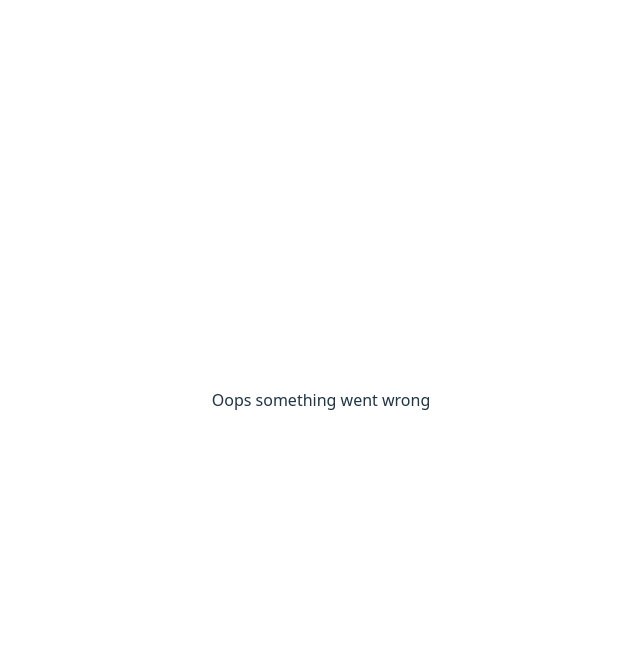
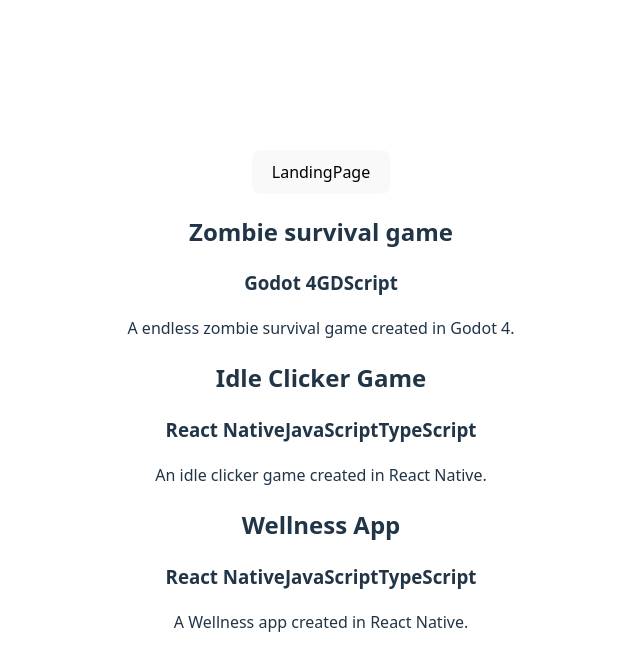
Before and after one commit to B-Rasmussen/portfolio, a React (Vite) app: page / in a window 1280 px wide. Both pictures are taken after a click on the button "Projects". Shown: the top 670 px of the page, without its empty margins (319-959 px from the left). Built offline with nearby package versions, Linux system fonts and the light colour scheme.

Commit message:
added projects page, projects page data

```diff
--- a/src/App.tsx
+++ b/src/App.tsx
@@ -1,6 +1,7 @@
 import "./App.css";
 import { SetStateAction, useState } from "react";
 import LandingPage from "./pages/LandingPage";
+import ProjectsPage from "./pages/ProjectsPage";
 
 function App() {
     const [currentScreen, setCurrentScreen] = useState("Landing");
@@ -14,8 +15,8 @@
         switch (currentScreen) {
             case "Landing":
                 return <LandingPage navigateTo={navigateTo} />;
-            // case "Projects":
-            //     return <ProjectsPage />;
+            case "Projects":
+                return <ProjectsPage navigateTo={navigateTo} />;
             default:
                 return <div>Oops something went wrong</div>;
         }
--- /dev/null
+++ b/src/components/PersonalProjects.tsx
@@ -0,0 +1,18 @@
+import personalProjects from "../data/personalProjects";
+
+function PersonalProjects() {
+    return (
+        <div>
+            {personalProjects.map((project) => (
+                <div key={project.id} className="project-card">
+                    <h2>{project.projectName}</h2>
+                    <h3>{project.technologies}</h3>
+                    <p>{project.description}</p>
+                    <p>{project.image}</p>
+                </div>
+            ))}
+        </div>
+    );
+}
+
+export default PersonalProjects;
--- /dev/null
+++ b/src/data/personalProjects.tsx
@@ -0,0 +1,25 @@
+const personalProjects = [
+    {
+        id: "1",
+        projectName: "Zombie survival game",
+        description: "A endless zombie survival game created in Godot 4.",
+        technologies: ["Godot 4","GDScript"],
+        image: '',
+    },
+    {
+        id: "2",
+        projectName: "Idle Clicker Game",
+        description: "An idle clicker game created in React Native.",
+        technologies: ["React Native", "JavaScript", "TypeScript"],
+        image: '',
+    },
+    {
+        id: "2",
+        projectName: "Wellness App",
+        description: "A Wellness app created in React Native.",
+        technologies: ["React Native", "JavaScript", "TypeScript"],
+        image: '',
+    },
+];
+
+export default personalProjects;
--- a/src/pages/LandingPage.tsx
+++ b/src/pages/LandingPage.tsx
@@ -7,7 +7,7 @@
 function LandingPage({navigateTo}: LandingPageProps) {
     return (
         <div>
-            <button onClick={() => navigateTo("projects")}>Projects</button>
+            <button onClick={() => navigateTo("Projects")}>Projects</button>
             <WorkHistory />
         </div>
     );
--- /dev/null
+++ b/src/pages/ProjectsPage.tsx
@@ -0,0 +1,16 @@
+import PersonalProjects from "../components/PersonalProjects";
+
+
+type ProjectsPageProps = {
+    navigateTo: (path: string) => void;
+}
+
+function ProjectsPage({navigateTo}: ProjectsPageProps) {
+    return (
+        <div>
+            <button onClick={() => navigateTo("Landing")}>LandingPage</button>
+            <PersonalProjects />
+        </div>
+    );
+}
+export default ProjectsPage;
```
